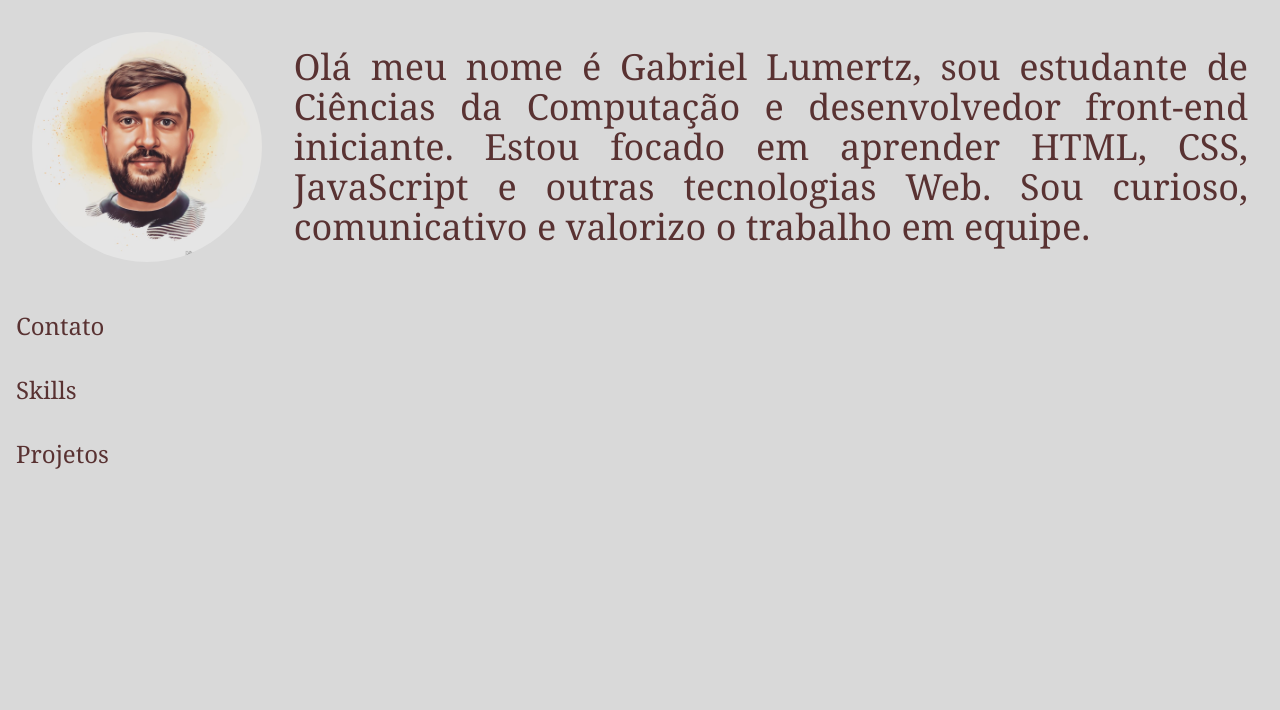
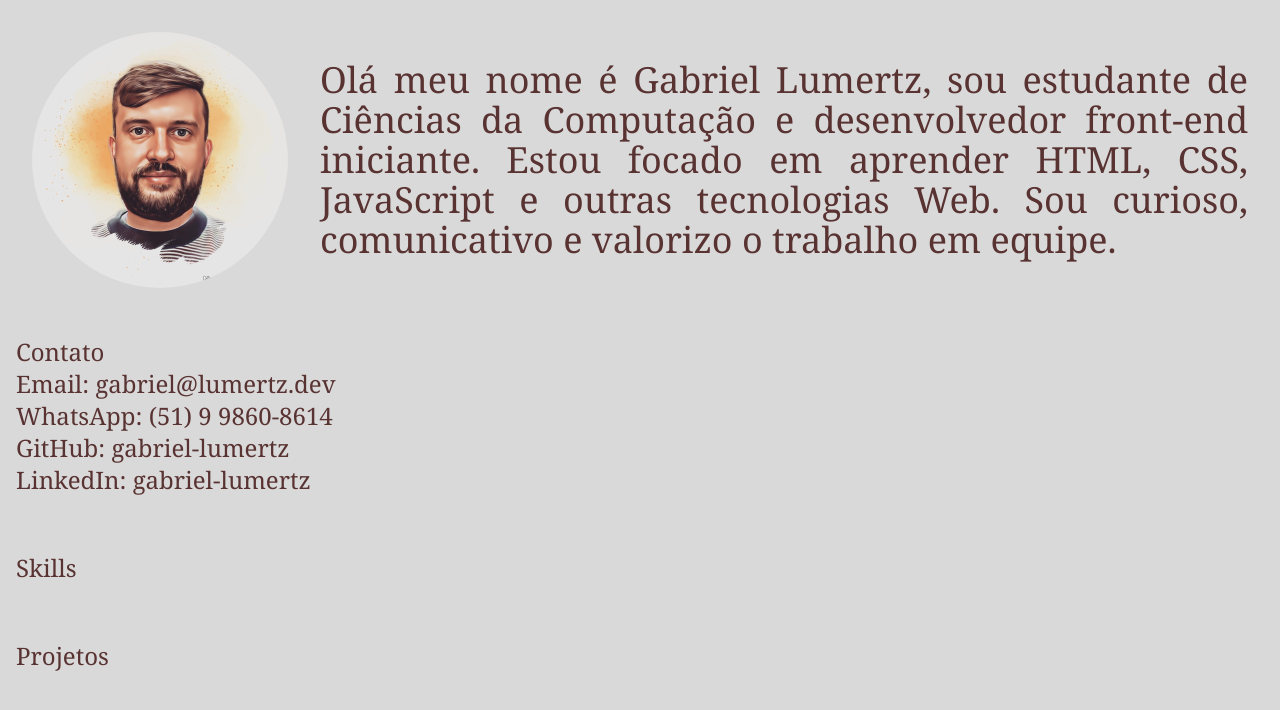
Before and after one commit to gabriel-lumertz/home, a plain HTML site: page index.html in a window 1280 px wide. Drawn offline with nearby package versions, Linux system fonts and the light colour scheme.

Commit message:
ajustado imagem e contatos

```diff
--- a/index.html
+++ b/index.html
@@ -10,16 +10,31 @@
   <title>Gabriel Lumertz</title>
 </head>
 <body class="bg-cor1 font-serif">
-  <header class="flex items-center p-4">
+  <header class="flex flex-col md:flex-row items-center p-4">
     <div class="p-4">
-      <img class="rounded-full h-fit" src="./assets/2159886c4cd0f251b9cf14002267cd716d39b062.jpeg" alt="">
+      <img class="rounded-full flex-1 max-w-64 max-h-64" src="./assets/2159886c4cd0f251b9cf14002267cd716d39b062.jpeg" alt="">
     </div>
-    <div class="p-4">
+    <div class="p-4 flex-1">
       <p class="text-cor2 text-justify text-4xl">Olá meu nome é Gabriel Lumertz, sou estudante de Ciências da Computação e desenvolvedor front-end iniciante. Estou focado em aprender HTML, CSS, JavaScript e outras tecnologias Web. Sou curioso, comunicativo e valorizo o trabalho em equipe.</p>
     </div>
   </header>
-  <section class="p-4 text-cor2 text-2xl">Contato</section>
-  <section class="p-4 text-cor2 text-2xl">Skills</section>
+  <div class="p-4 text-cor2 text-2xl">Contato
+    <ul>
+      <li>
+        Email: <a href="mailto:gabriel@lumertz.dev">gabriel@lumertz.dev</a>
+      </li>
+      <li>
+        WhatsApp: <a href="wa.me/51998608614">(51) 9 9860-8614</a>
+      </li>
+      <li>
+        GitHub: <a href="https://github.com/gabriel-lumertz">gabriel-lumertz</a>
+      </li>
+      <li>
+        LinkedIn: <a href="https://www.linkedin.com/in/gabriel-lumertz/">gabriel-lumertz</a>
+      </li>
+    </ul>
+  </div><br>
+  <section class="p-4 text-cor2 text-2xl">Skills</section><br>
   <section class="p-4 text-cor2 text-2xl">Projetos</section>
 </body>
 </html>
```
